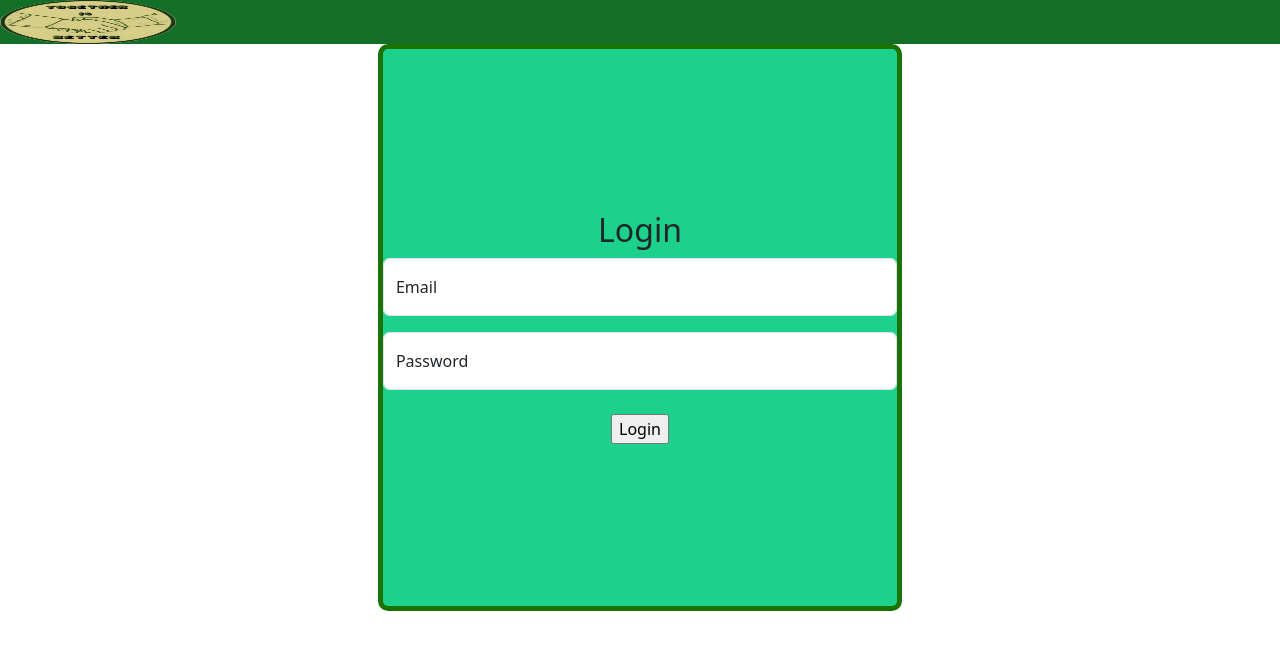
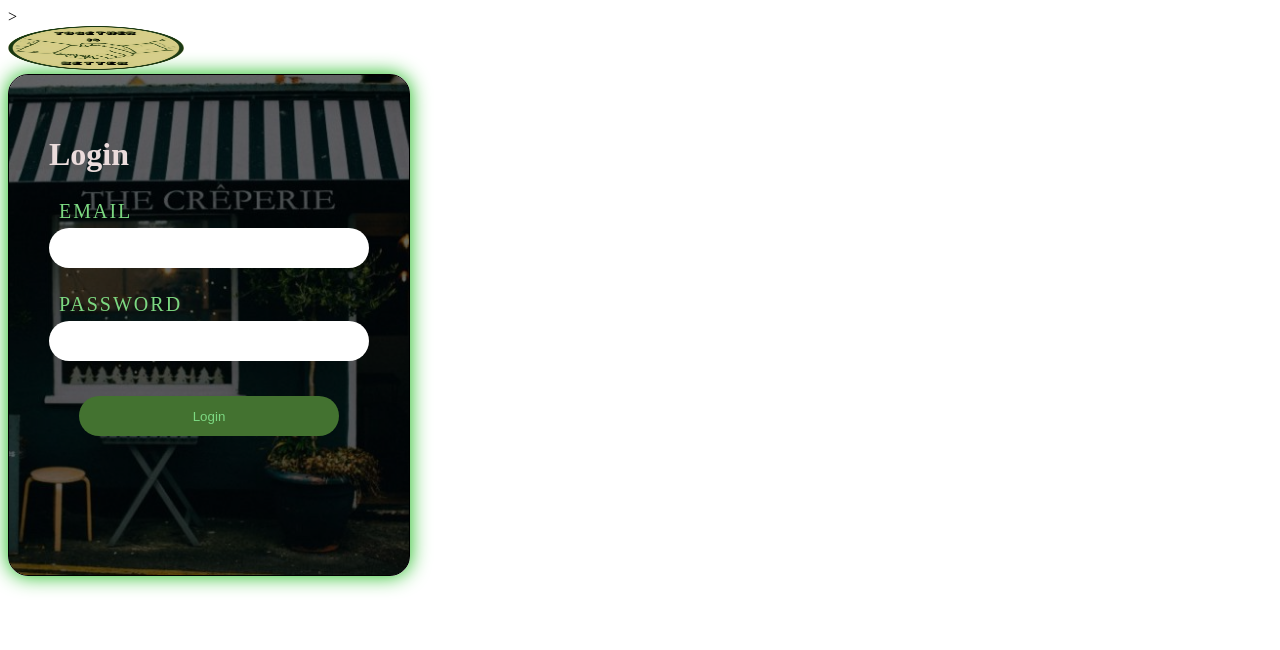
Before and after one commit to Antonio-root/integradora, a PHP site: page /login.php in a window 1280 px wide. Shown: the top 650 px of the page. Run offline with PHP 8.4, Linux system fonts and the light colour scheme.

Commit message:
se modifico estilo a login

```diff
--- a/conexionbd.php
+++ b/conexionbd.php
@@ -2,7 +2,7 @@
 //credenciales de acceso
 $DATABASE_HOST = 'localhost'; //127.0.0.1
 $DATABASE_USER = 'root';
-$DATABASE_PASS = '';
+$DATABASE_PASS = '1234567';
 $DATABASE_NAME = 'tsb2'; //nombre de la base de datos
 // conexion a la base de datos
 $conexion = mysqli_connect($DATABASE_HOST, $DATABASE_USER, $DATABASE_PASS, $DATABASE_NAME);
--- a/login.php
+++ b/login.php
@@ -67,49 +67,11 @@ if ($_SERVER["REQUEST_METHOD"] == "POST") {
 <html lang="en">
 <head>
     <meta charset="UTF-8">
+
     <meta name="viewport" content="width=device-width, initial-scale=1.0">
     <title>Inicio de sesion</title>
+    ><link rel="stylesheet" href="styles4.css">
 
-    <link href="https://cdn.jsdelivr.net/npm/bootstrap@5.3.3/dist/css/bootstrap.min.css" rel="stylesheet" integrity="sha384-QWTKZyjpPEjISv5WaRU9OFeRpok6YctnYmDr5pNlyT2bRjXh0JMhjY6hW+ALEwIH" crossorigin="anonymous">
-    <script src="https://cdn.jsdelivr.net/npm/bootstrap@5.3.3/dist/js/bootstrap.bundle.min.js" integrity="sha384-YvpcrYf0tY3lHB60NNkmXc5s9fDVZLESaAA55NDzOxhy9GkcIdslK1eN7N6jIeHz" crossorigin="anonymous"></script>
-
-
-    <style>
-
-        header{
-          display: flex;
-          text-align: center;
-          background-color: rgb(19, 110, 39);
-          font-style: italic;
-          color: rgb(219, 219, 10);
-        }
-        @keyframes rgb-border {
-        0% {
-          border-color: red;
-        }
-        33% {
-          border-color: green;
-        }
-        66% {
-          border-color: blue;
-        }
-        100% {
-          border-color: red;
-        }
-      }
-      .login {
-        text-align: center;
-        align-content: center;
-        align-items: center;
-        border: 5px solid;
-        animation: rgb-border 3s infinite;
-        padding: 0px;
-        border-radius: 10px;
-        background-color: rgb(28, 209, 140);
-        height: 15cm;
-        margin-inline: 10cm;
-        }
-    </style>
 </head>
 <header>
     <a href="index.html">
@@ -117,18 +79,21 @@ if ($_SERVER["REQUEST_METHOD"] == "POST") {
     </a>
 </header>
 <body>
-   <form class="login" action="login.php" method="post">
-    <H2>Login</H2>
-    <div class="form-floating mb-3" >
-        <input type="email" class="form-control" id="floatingInput" placeholder="" name="email">
-        <label  for="floatingInput"> Email </label>
-      </div>
-      <div class="form-floating">
-        <input type="password" class="form-control" id="floatingPassword" placeholder="Password" name="password">
-        <label for="floatingPassword">Password</label>
-      </div>
-      <br>
-        <input type="submit" value="Login">
-</form>
+<div class="Login">
+        <form action="login.php" method="post" ><!--anexamos etiqueta form-->
+            <!--Texto o titulo-->
+            <h1>Login</h1>
+            <!--etiqueta que guardara el usuario-->
+            <label>Email</label>
+            <input type="email" name="email">
+           <!--etiqueta que guardara la contraseña-->
+            <label>Password</label>
+            <input type="password" name="password">
+           <!--etiqueta para hacer el boton-->
+
+            <button>Login</button>
+
+        </form>
+    </div><!--terminamos etiqueta div-->
 </body>
 </html>
--- /dev/null
+++ b/styles4.css
@@ -0,0 +1,57 @@
+.Login{
+    border: 1px solid black;
+    width: 400px;
+    height: 500px ;
+    background: url(Negoci2.jpg);
+    color: rgb(235, 220, 220);
+    border-radius: 20px;
+    box-shadow: 0px 0px 20px rgb(19, 184, 19);
+    background-size: cover;
+    background-position: center;
+    overflow: hidden;
+}
+form{
+    display: block;
+    box-sizing: border-box;
+    padding: 40px;
+    width: 100%;
+    height: 100%;
+    backdrop-filter: brightness(40%);
+    flex-direction: column;
+    display: flex;
+    gap: 5px;
+}
+h2{
+    font-weight: normal;
+    font-size: 25px;
+    text-shadow: 0px 0px 2px rbga(0,0,0,0.5);
+    margin-bottom: 60px;
+    color: rgb(54, 216, 5);
+}
+label{
+    color: rgb(124, 216, 129);
+    text-transform: uppercase;
+    font-size: 20px;
+    letter-spacing: 2px;
+    padding-left: 10px;
+}
+input{
+    background: rgba(255.255.255.0.3);
+    height: 40px;
+    line-height: 40px;
+    border-radius: 60px;
+    padding: 0px 20px;
+    border: none;
+    margin-bottom: 20px;
+    color: rgb(1, 43, 14);
+}
+button{
+    background: #437230;
+    height: 40px;
+    line-height: 40px;
+    border-radius: 40px;
+    border: none;
+    margin: 10px 30px;
+    box-shadow: 0px 0ppx 5px rgba(15, 15, 15, 0.3);
+    color: rgb(124, 216, 129);
+}
```
Also changed, not shown: Negoci2.jpg (added).
